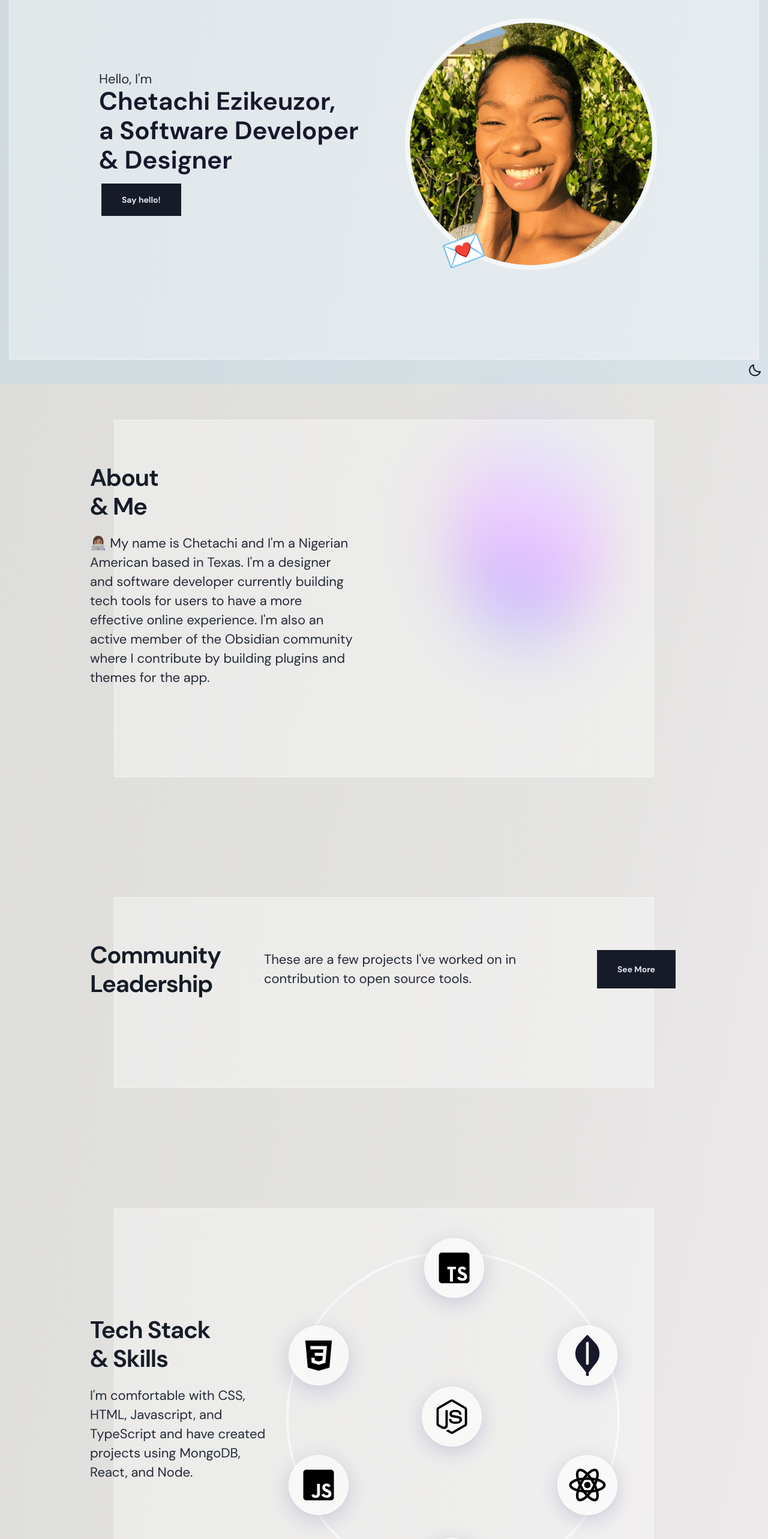
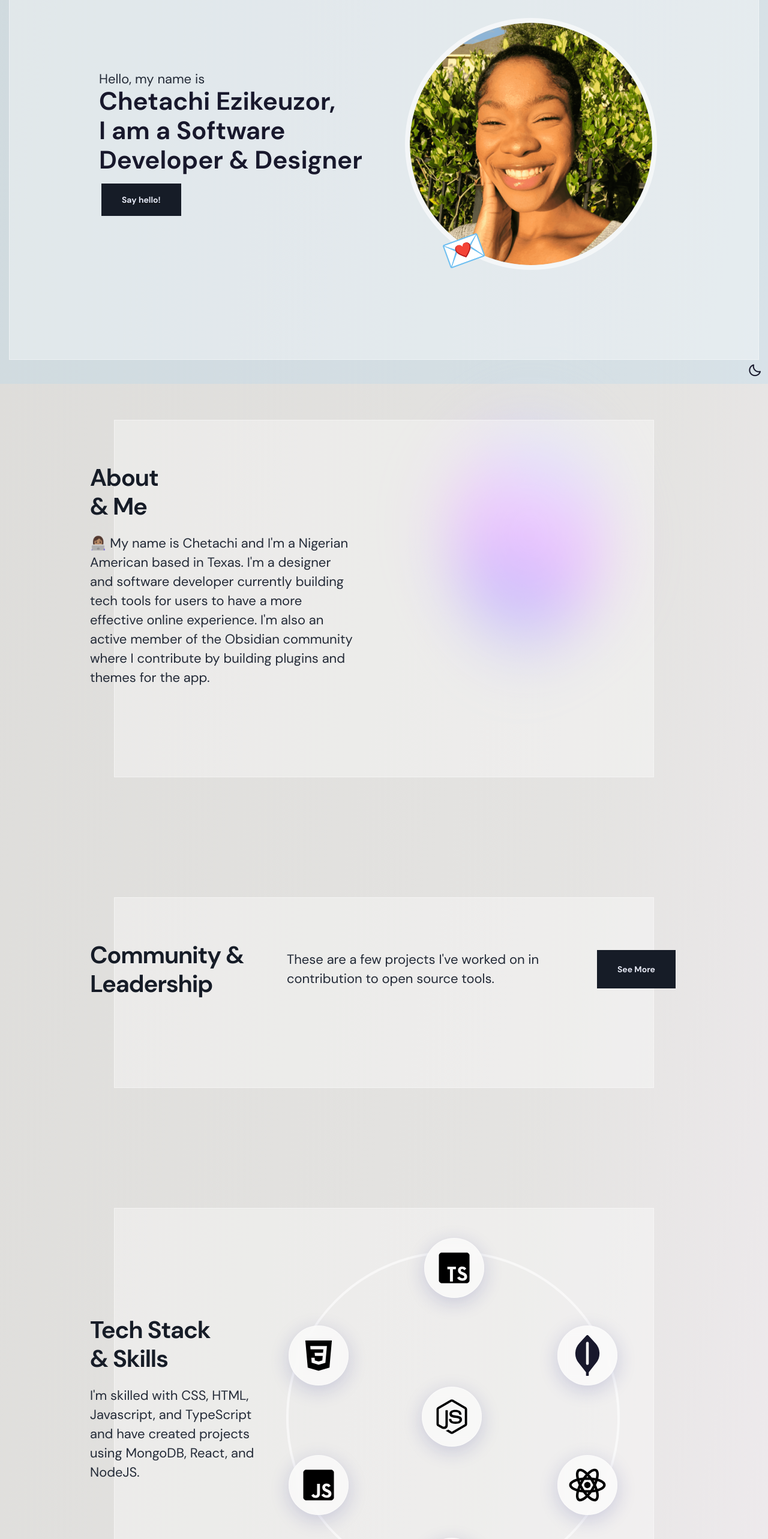
Before and after one commit to chetachiezikeuzor/ChetachiLabs, a Next.js app: page / in a window 1280 px wide. Shown: the part 160-2726 px from the top of the page at 60% size. Built offline with nearby package versions, Linux system fonts and the light colour scheme.

Commit message:
👩🏽‍💻 Fuxed darkmode setting bug

```diff
--- a/pages/index.js
+++ b/pages/index.js
@@ -228,20 +228,37 @@ export default function Home() {
             </ul>
           </nav>
         </header>
-
-        <i
-          onClick={(e) => themeChanger(e, "/theme-change")}
-          className="bx bx-moon change-theme"
-          id="theme-button"
-        ></i>
+        <div className="change-theme">
+          <i
+            onClick={(e) => themeChanger(e, "/theme-change")}
+            className="bx bx-moon change-theme"
+            id="theme-button"
+          ></i>
+          <text
+            className="tapText"
+            style={{
+              fontSize: "12px",
+              marginTop: "5px",
+              fontSize: "12px",
+              transform: "rotate(-36deg)",
+              position: "fixed",
+              bottom: "20px",
+              right: "8px",
+              color: "var(--text-color)",
+              cursor: "pointer",
+            }}
+          >
+            double tap!
+          </text>
+        </div>
 
         <section className="home-section align-items-center">
           <div className="container">
             <div className="row align-items-center">
               <div className="home-text">
-                <p>Hello, I'm</p>
+                <p>Hello, my name is</p>
                 <h1>Chetachi Ezikeuzor,</h1>
-                <h2>a Software Developer & Designer</h2>
+                <h2>I am a Software Developer & Designer</h2>
                 <a href="mailto:chetachiezikeuzor@gmail.com">
                   <button
                     className="button"
@@ -315,7 +332,7 @@ export default function Home() {
                 <div className="header-title-block">
                   <div className="header-accent-wrap">
                     <h3 className="h3-large-title">
-                      Community
+                      Community &
                       <br />
                       Leadership
                     </h3>
@@ -358,8 +375,8 @@ export default function Home() {
                     </h3>
                   </div>
                   <p className="paragraph-width technologies-width">
-                    I'm comfortable with CSS, HTML, Javascript, and TypeScript
-                    and have created projects using MongoDB, React, and Node.
+                    I'm skilled with CSS, HTML, Javascript, and TypeScript and
+                    have created projects using MongoDB, React, and NodeJS.
                   </p>
                 </div>
               </div>
@@ -493,8 +510,6 @@ export default function Home() {
                 <div className="header-title-block">
                   <div className="header-accent-wrap">
                     <h3 className="h3-large-title">
-                      Open Source
-                      <br />
                       Contribution
                       <br />
                       Projects
```
Also changed, not shown: public/style.css.
